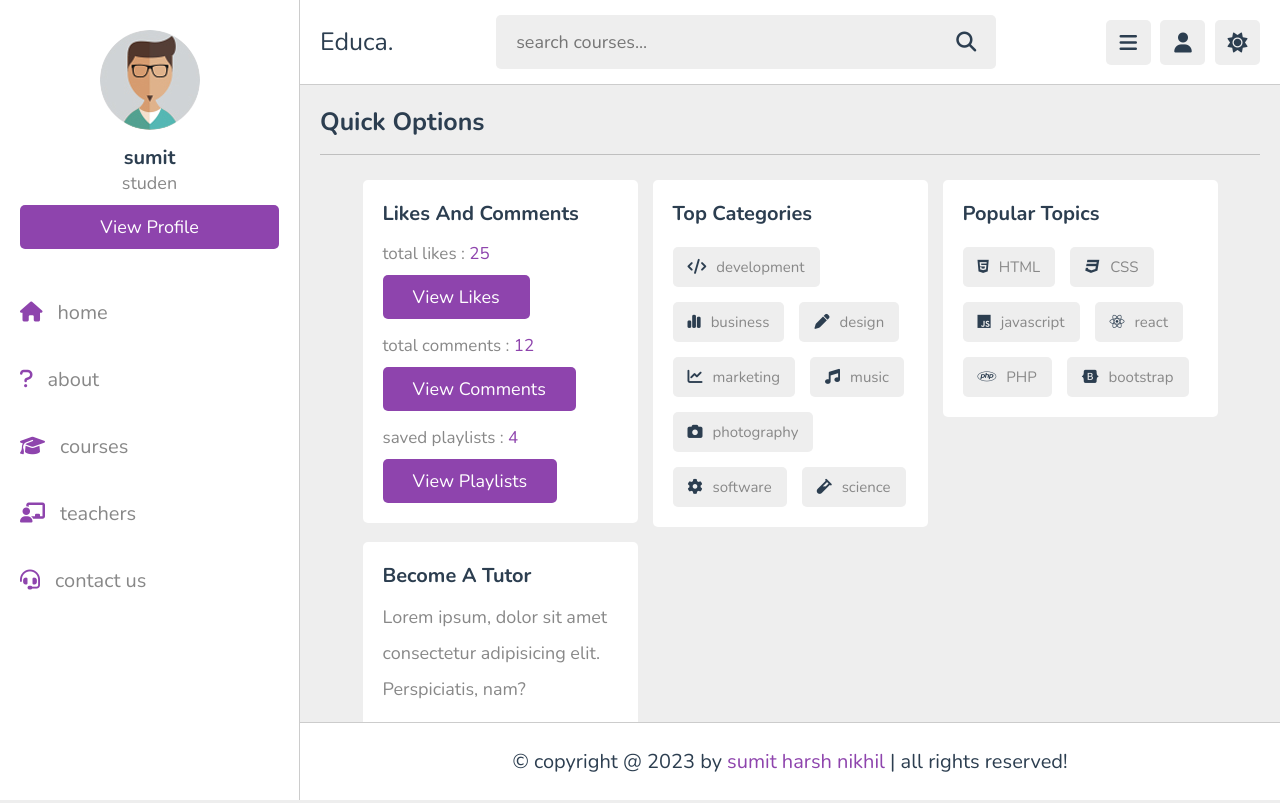
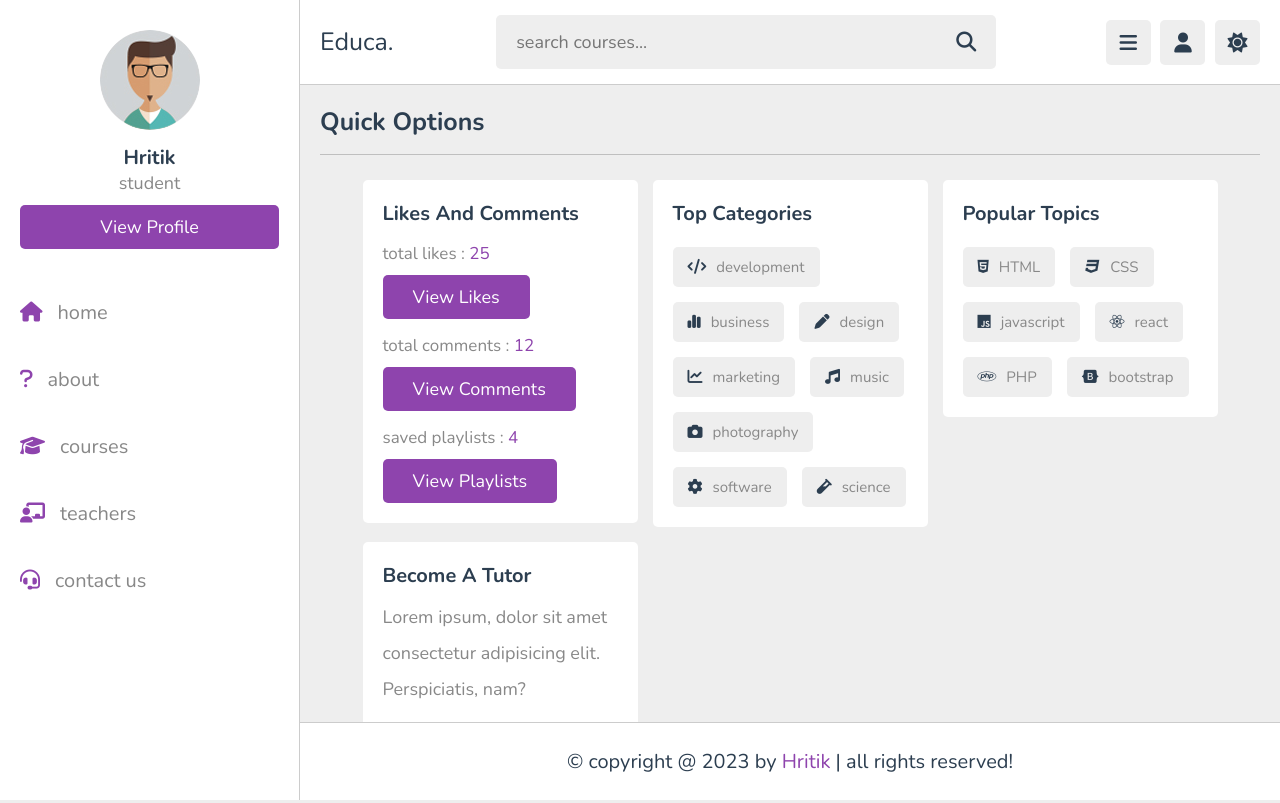
Before and after one commit to hritikh2k/course-selling-website, a website: page project/home.html in a window 1280 px wide. Shown: the top 803 px of the page. Drawn offline with nearby package versions, Linux system fonts and the light colour scheme.

Commit message:
intial commit

```diff
--- a/project/home.html
+++ b/project/home.html
@@ -37,8 +37,8 @@
 
       <div class="profile">
          <img src="images/pic-1.jpg" class="image" alt="">
-         <h3 class="name">sumit</h3>
-         <p class="role">studen</p>
+         <h3 class="name">Hritik</h3>
+         <p class="role">student</p>
          <a href="profile.html" class="btn">view profile</a>
          <div class="flex-btn">
             <a href="login.html" class="option-btn">login</a>
@@ -58,8 +58,8 @@
 
    <div class="profile">
       <img src="images/pic-1.jpg" class="image" alt="">
-      <h3 class="name">sumit</h3>
-      <p class="role">studen</p>
+      <h3 class="name">Hritik</h3>
+      <p class="role">student</p>
       <a href="profile.html" class="btn">view profile</a>
    </div>
 
@@ -253,7 +253,7 @@
 
 <footer class="footer">
 
-   &copy; copyright @ 2023 by <span>sumit harsh nikhil</span> | all rights reserved!
+   &copy; copyright @ 2023 by <span>Hritik</span> | all rights reserved!
 
 </footer>
 
```
Also changed, not shown: project/about.html (+3 -3 lines), project/contact.html (+4 -4 lines), project/courses.html (+3 -3 lines), project/login.html (+3 -3 lines), project/playlist.html (+3 -3 lines), project/profile.html (+3 -3 lines), project/register.html (+3 -3 lines), project/teacher_profile.html (+3 -3 lines), project/teachers.html (+3 -3 lines), project/update.html (+3 -3 lines), project/watch-video.html (+3 -3 lines).
